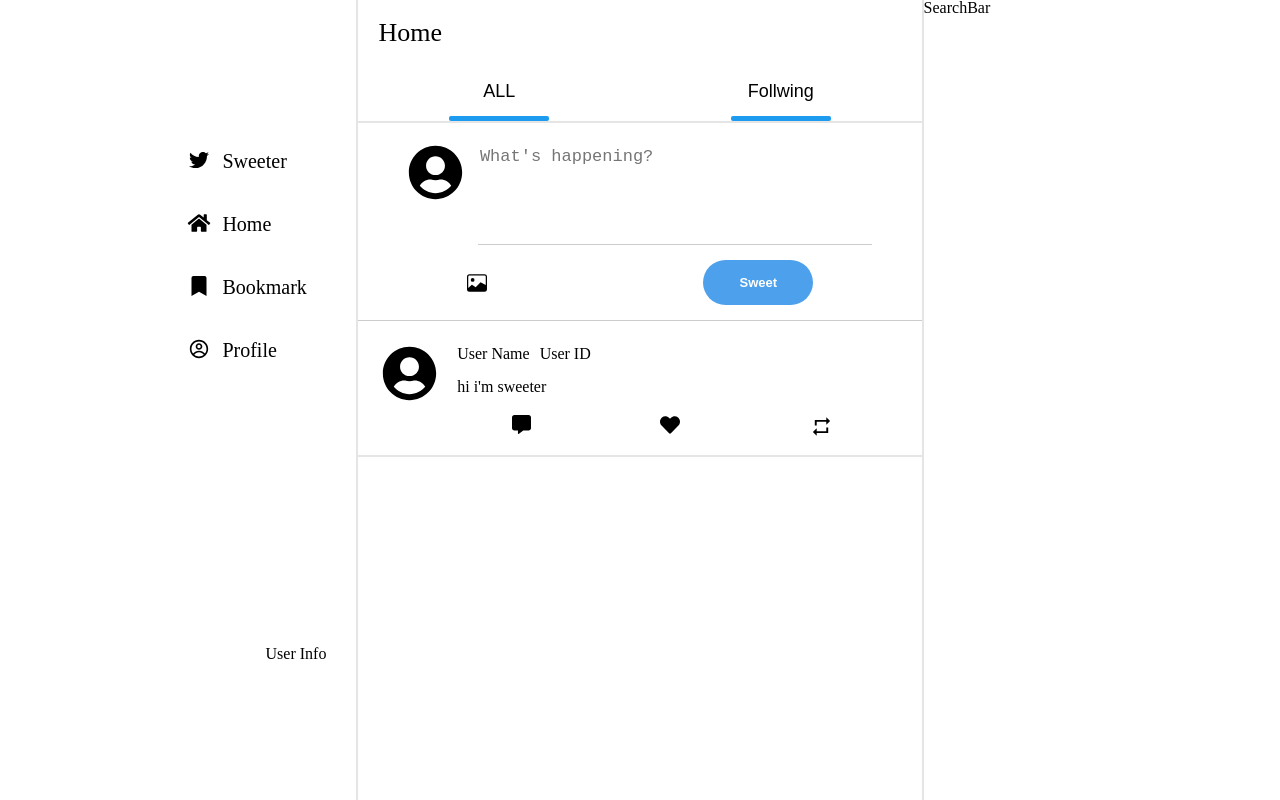
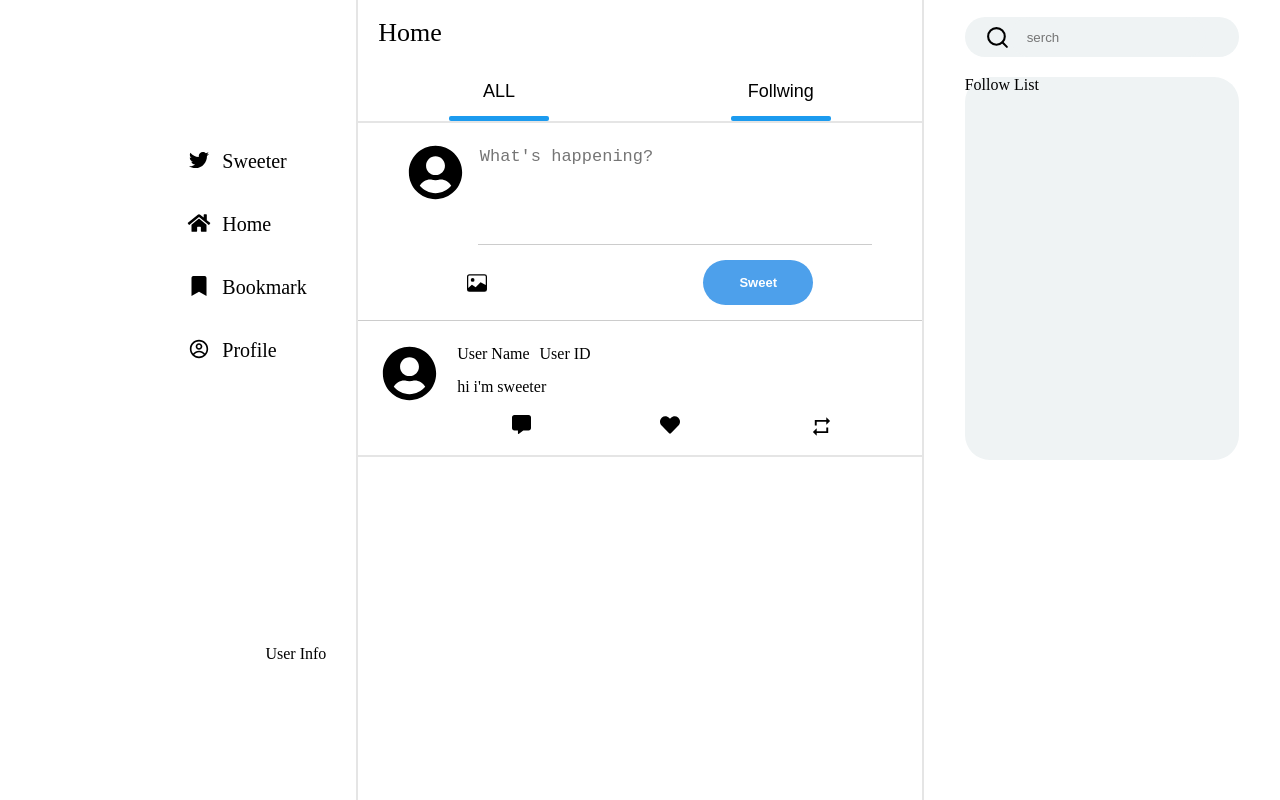
Before and after one commit to Vegeterian-LEE/Sweetter_FE, a React (Create React App) app: page / in a window 1280 px wide. Built offline with nearby package versions, Linux system fonts and the light colour scheme.

Commit message:
Design: SearchBar.jsx 추가

```diff
--- a/src/components/Layout/SearchBar.jsx
+++ b/src/components/Layout/SearchBar.jsx
@@ -1,12 +1,52 @@
 import React from "react";
 import styled from "styled-components";
 
+import { FiSearch } from "react-icons/fi";
+
 const SearchBar = () => {
-  return <SearchBarContainer>SearchBar</SearchBarContainer>;
+  return (
+    <>
+      <SearchBarContainer>
+        <SearchForm>
+          <FiSearch size={25} />
+          <SearchSweetterInput placeholder="serch"></SearchSweetterInput>
+        </SearchForm>
+        <FollowListWrapper>Follow List</FollowListWrapper>
+      </SearchBarContainer>
+    </>
+  );
 };
 
 const SearchBarContainer = styled.div`
+  display: flex;
+  flex-direction: column;
+  align-items: center;
   width: 28vw;
+  padding: 17px;
+`;
+
+const SearchSweetterInput = styled.input`
+  padding-left: 17px;
+  border-radius: 20px;
+  height: 40px;
+  background-color: #eff3f4;
+`;
+
+const SearchForm = styled.form`
+  display: flex;
+  align-items: center;
+  border-radius: 25px;
+  width: 85%;
+  padding-left: 20px;
+  background-color: #eff3f4;
+`;
+
+const FollowListWrapper = styled.div`
+  width: 85%;
+  height: 50%;
+  margin-top: 20px;
+  border-radius: 25px;
+  background-color: #eff3f4;
 `;
 
 export default SearchBar;
```
